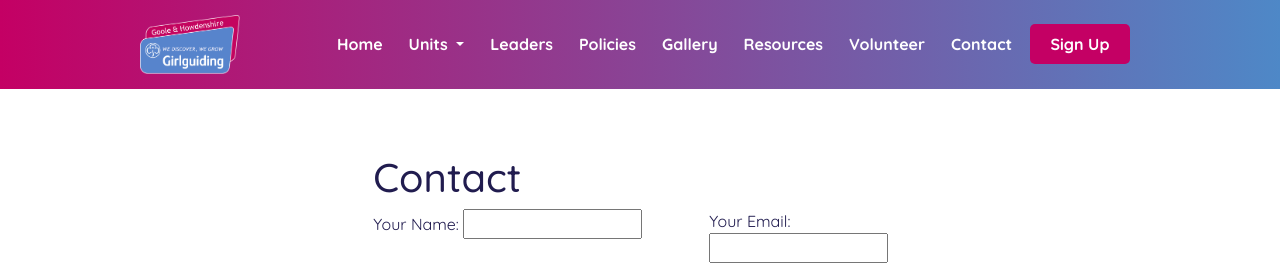
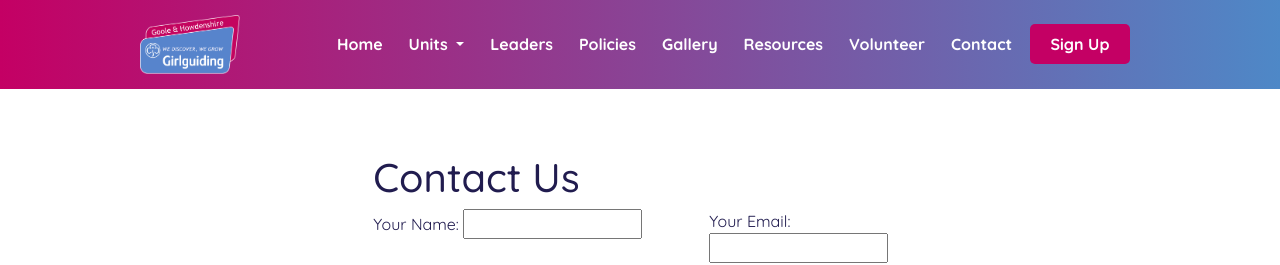
Before and after one commit to bibhashdash/girlguiding-gh, a Vue app: page /contact in a window 1280 px wide. Shown: the top 265 px of the page. Built offline with nearby package versions, Linux system fonts and the light colour scheme; the HTML template or start-up script is replaced by a standard one.

Commit message:
trying _redirects

```diff
--- a/src/views/Contact.vue
+++ b/src/views/Contact.vue
@@ -1,5 +1,5 @@
 <template>
-  <h1>Contact</h1>
+  <h1>Contact Us</h1>
   <form
     name="contact"
     method="POST"
```
Also changed, not shown: 1 other file (tests, documents, lock files or other folders).
